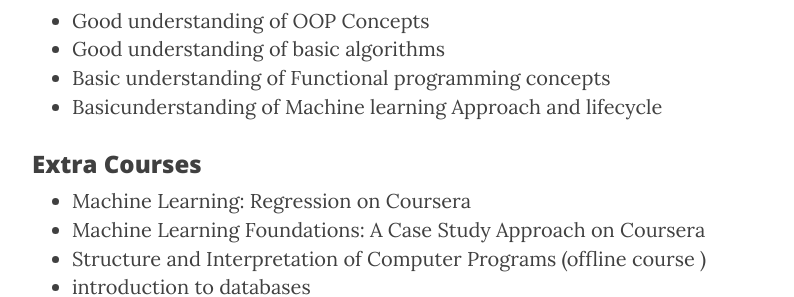
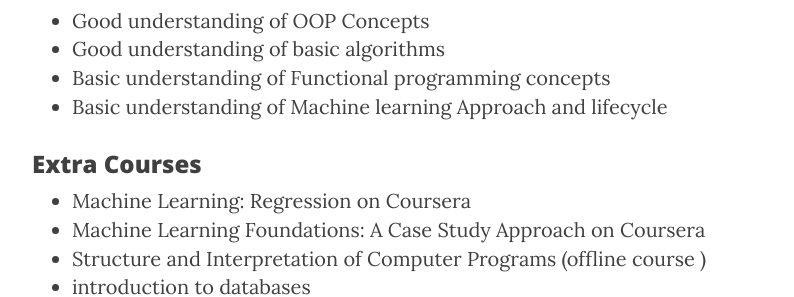
Before and after one commit to Mohammed-Ashour/Mohammed-Ashour.github.io, a Jekyll site: the page built from about.html, in a window 1280 px wide and 900 px high, scrolled down 1394 px. Shown: the part 166-463 px from the top of the window, without its empty margins (233-1027 px from the left). Built offline with Jekyll 4.4.1, drawn with Linux system fonts in a browser that asks for light colours; nearby versions of some CDN libraries.

Commit message:
Update about.html

```diff
--- a/about.html
+++ b/about.html
@@ -49,7 +49,7 @@ interested in Data science and Machine learning and tries to learn more about it
 <li>Good understanding of OOP Concepts</li>
 <li>Good understanding of basic algorithms</li>
 <li>Basic understanding of Functional programming concepts</li>
-<li>Basicunderstanding of Machine learning Approach and lifecycle</li>
+<li>Basic understanding of Machine learning Approach and lifecycle</li>
 </ul>
 
  </p>
```
